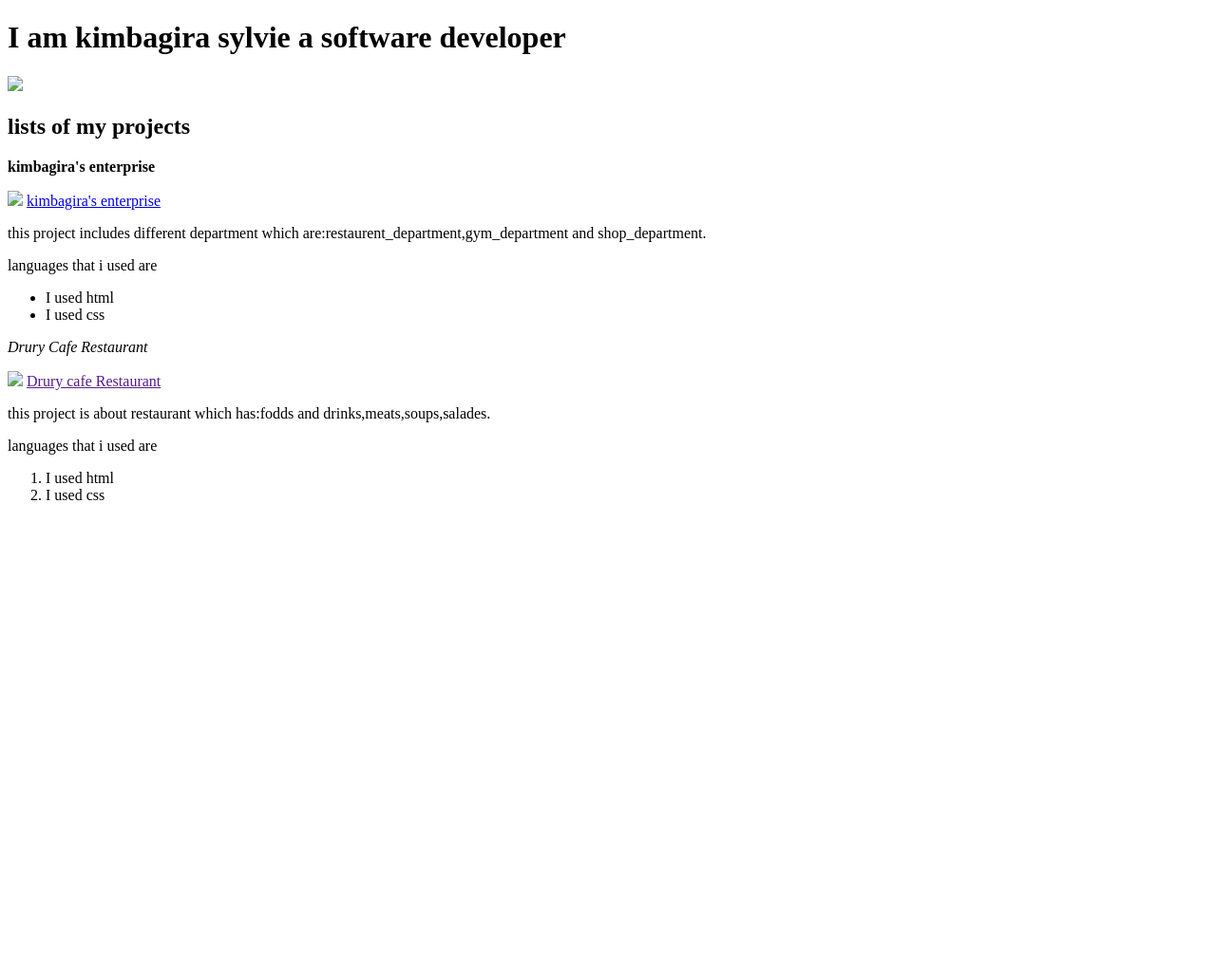
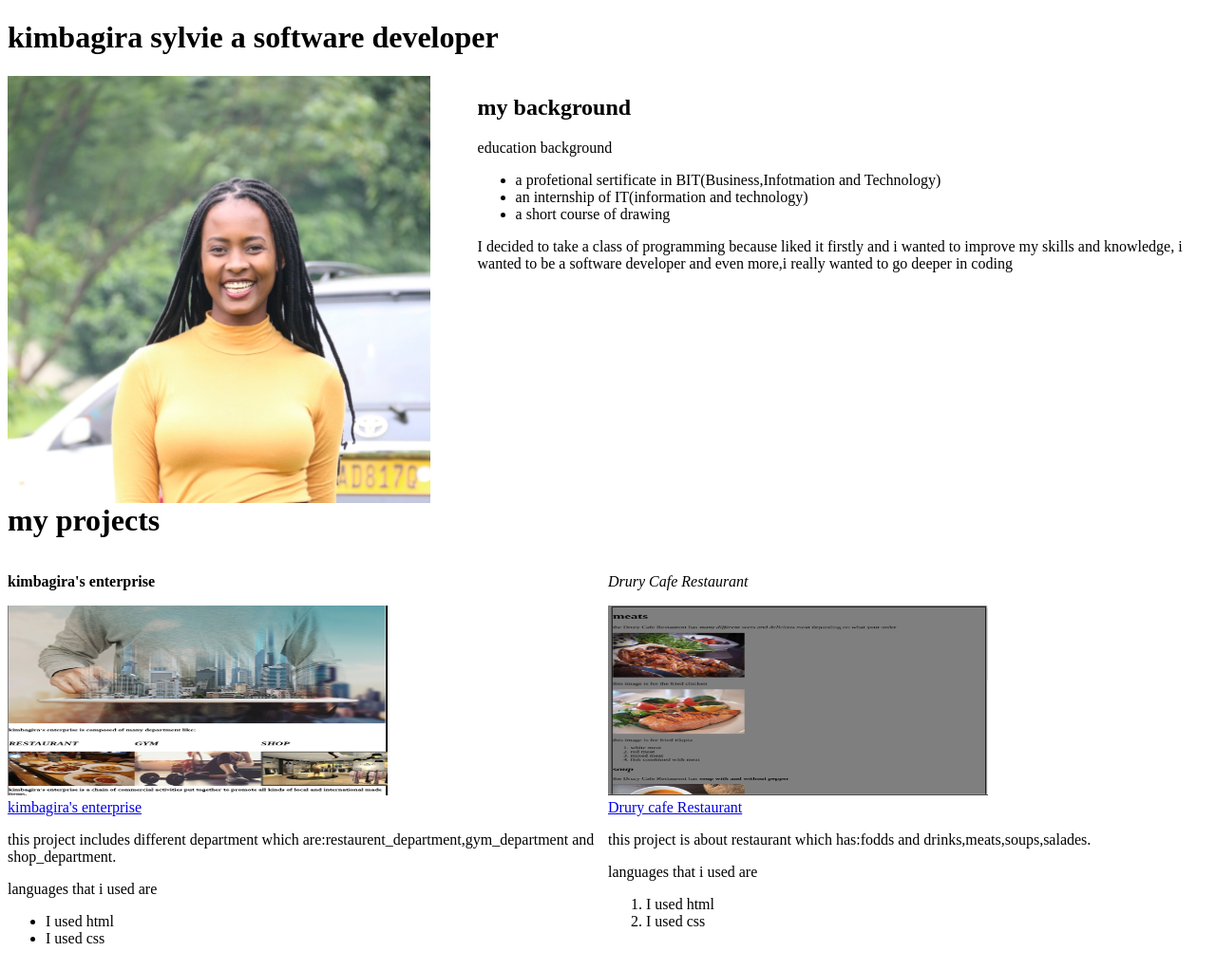
Before and after one commit to kimbagira/portfolio, a plain HTML site: page index.html in a window 1280 px wide. Shown: the whole page at 95% size. Before the commit the page ends 800 px from the top, so only its background shows below. Drawn offline with Linux system fonts and the light colour scheme.

Commit message:
fixing erros

```diff
--- a/index.html
+++ b/index.html
@@ -4,33 +4,58 @@
     <link href="css/styles.css" rel="stylesheet" type="text/css">
     <title>my portfolio </title>
   </head>
+
   <body>
-    <h1>I am kimbagira sylvie a software developer</h1>
-    <img src="images/kimba.jpg">
-    <div>
+    <h1>kimbagira sylvie a software developer</h1>
 
+    <div class="main">
+    <img src="images/kimba.jpg" width="450" height="450">
+
+    <div class="three">
+    <h2>my background</h2>
+    <p>education background</p>
+       <ul>
+          <li>a profetional sertificate in BIT(Business,Infotmation and Technology)</li>
+          <li> an internship of IT(information  and technology)</li>
+          <li> a short course of drawing</li>
+       </ul>
+    <p>I decided to take a class of programming because liked it firstly and i wanted to improve my skills and knowledge,
+        i wanted to be a software developer and even more,i really wanted to go deeper in coding</p>
     </div>
-    <h2>lists of my projects</h2>
+    </div>
+
+
+    <h1> my projects</h1>
+
+  <div class="one">
+    <div  class="two">
 
     <p><strong>kimbagira's enterprise</strong></p>
-    <img src="images/kisyl.png">
+    <img src="images/kisyl.png" width="400" height="200">
+    <div>
     <a href="https://repl.it/student/submissions/7186836 ">kimbagira's enterprise</a>
     <p>this project includes different department which are:restaurent_department,gym_department and shop_department.</p>
-    <p>languages that i used are</p>
+    <p><span>languages that i used are</span></p>
         <ul>
           <li>I used html</li>
           <li>I used css</li>
         </ul>
+      </div>
+  </div>
 
-
+  <div class="two">
     <p><em>Drury Cafe Restaurant</em></p>
-    <img src="images/syl.png">
-    <a href="">Drury cafe Restaurant</a>
+    <img src="images/syl.png" width="400" height="200">
+    <div>
+    <a href="https://repl.it/student/submissions/7028411">Drury cafe Restaurant</a>
     <p>this project is about restaurant which has:fodds and drinks,meats,soups,salades.</p>
-    <p>languages that i used are</p>
+    <p><span>languages that i used are</span></p>
         <ol>
            <li>I used html</li>
            <li>I used css</li>
         </ol>
+      </div>
+      </div>
+    </div>
     </body>
 </html>
```
Also changed, not shown: css/styles.css (+4 -4 lines), images/kimba.jpg (added), images/kisyl.png (added), images/syl.png (added). Lines whose indentation alone changed are shown as unchanged.
